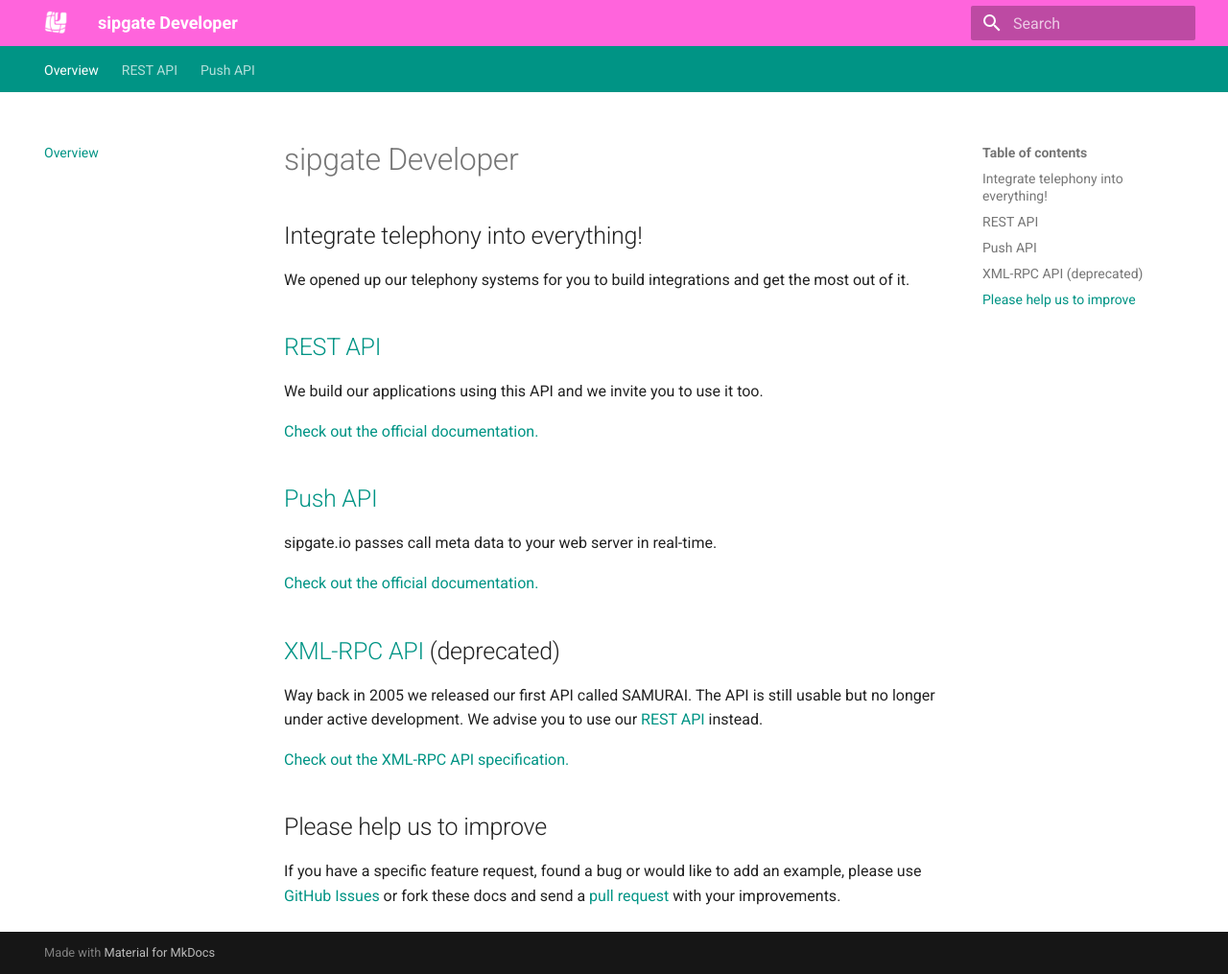
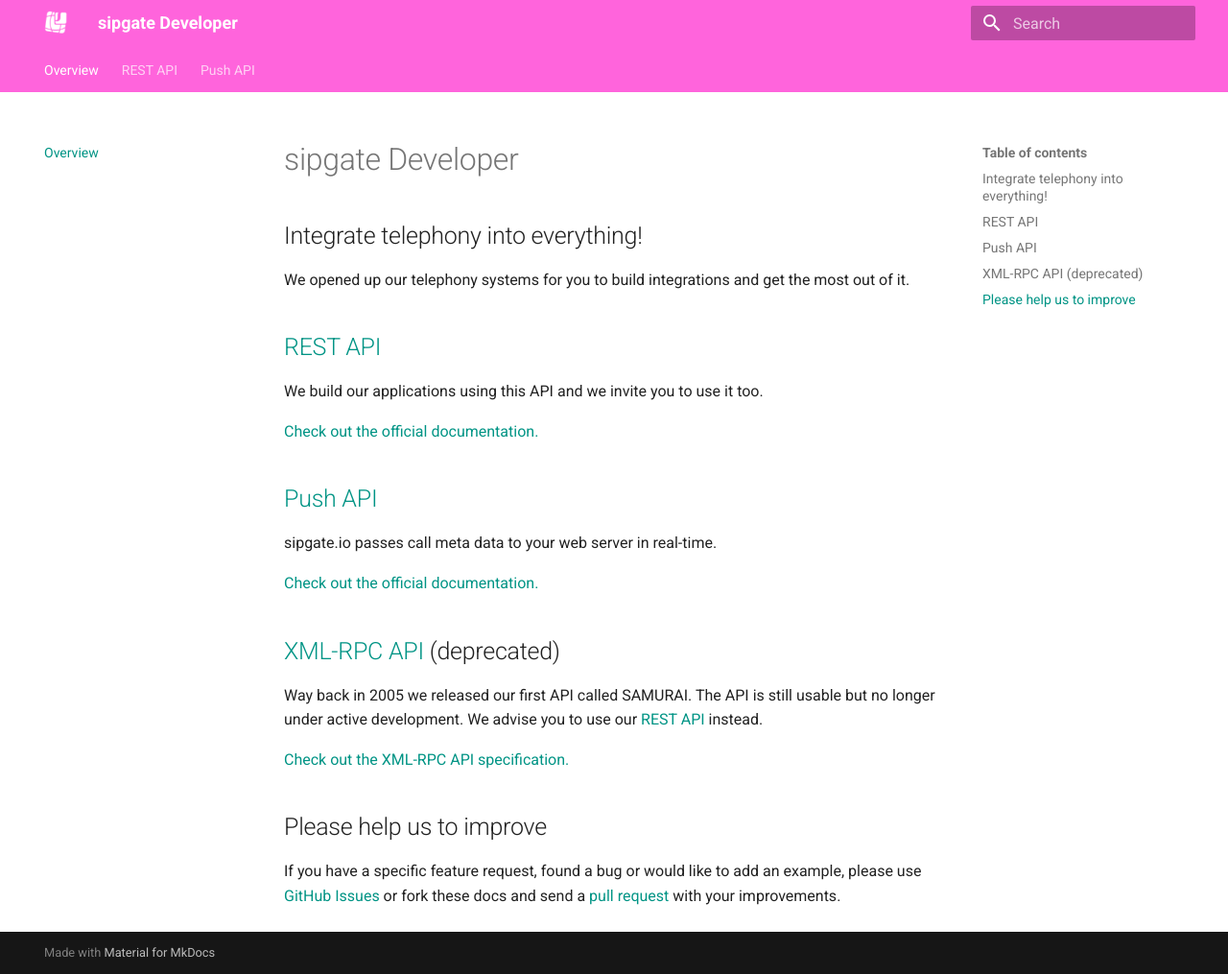
Before and after one commit to sipgate/docs, an MkDocs documentation site: the page built from docs/index.md, in a window 1280 px wide and 1015 px high. Shown: the whole window at 96% size. Built offline with MkDocs 1.6.1 and Material for MkDocs 9.7.7, drawn with Linux system fonts in a browser that asks for light colours; old or Windows-style settings are respelled for this version of MkDocs.

Commit message:
Make tabs pink

```diff
--- a/docs/css/extra.css
+++ b/docs/css/extra.css
@@ -1,3 +1,3 @@
-.md-header, .md-hero {
+.md-header, .md-hero, .md-tabs {
   background: #ff64dc!important;
 }
```
